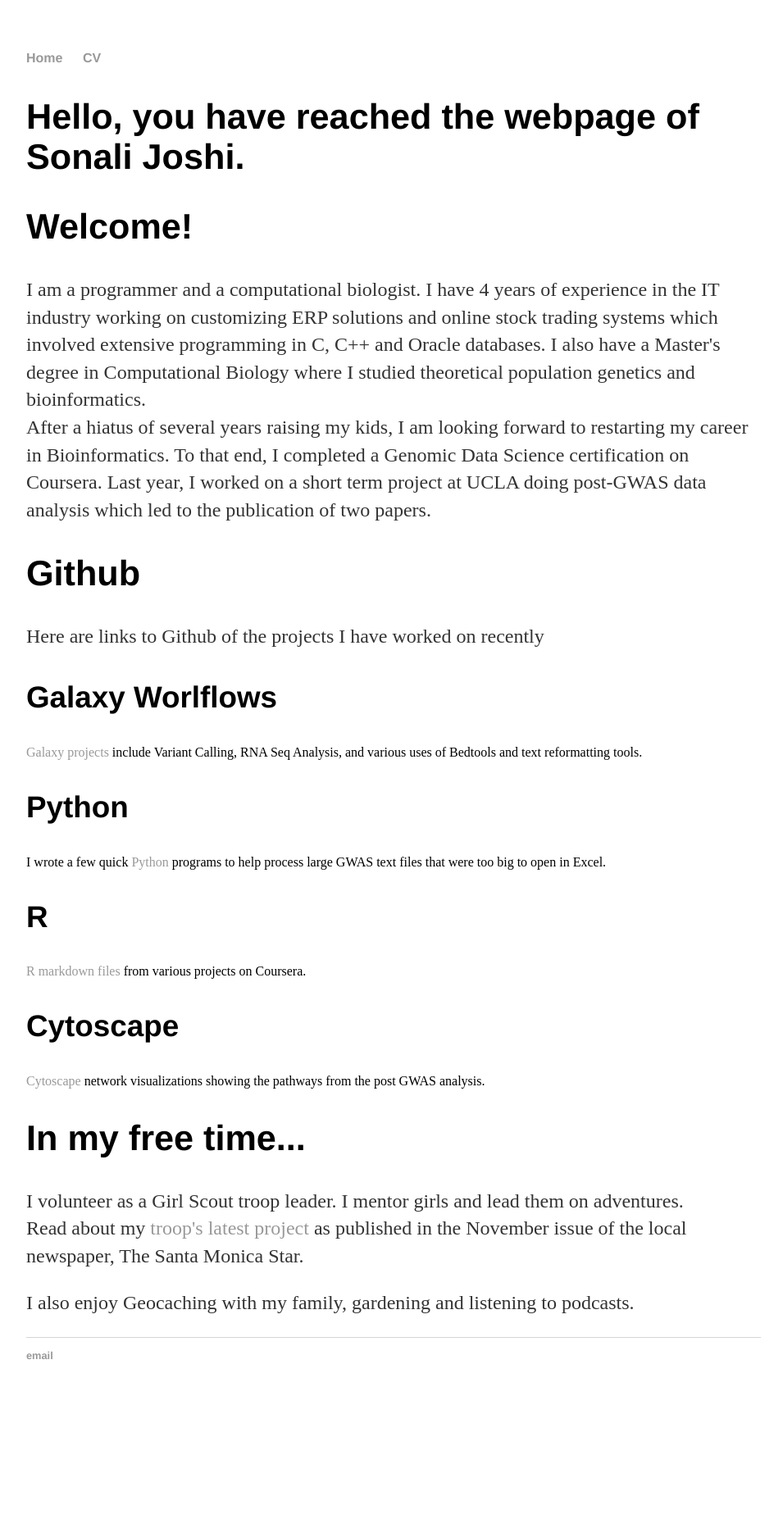
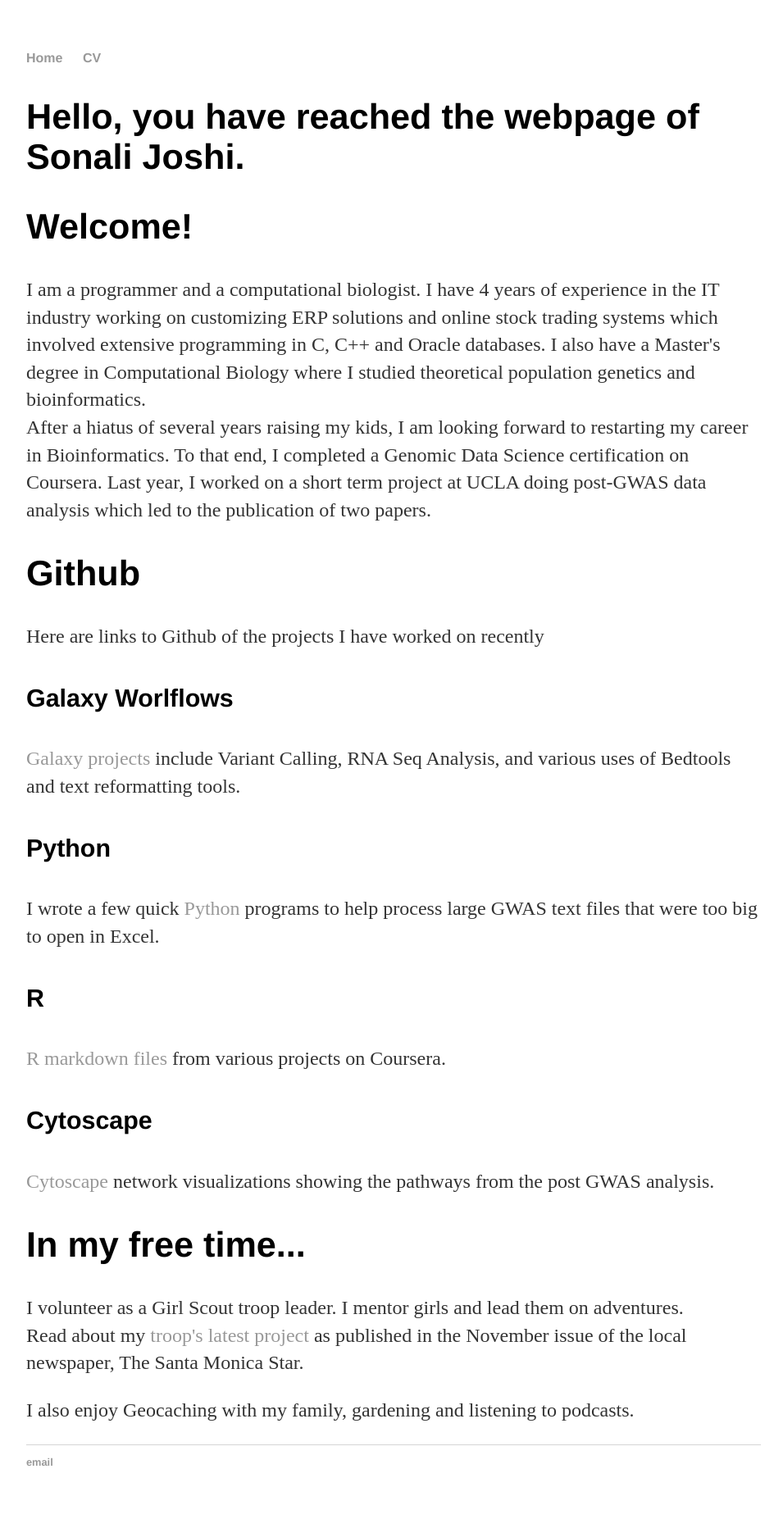
Before and after one commit to sonjoshi/sonjoshi, a Jekyll site: the page built from index.html, in a window 1280 px wide. Shown: the whole page at 82% size, without its empty margins (160-1115 px from the left). Built offline with Jekyll 4.4.1, drawn with Linux system fonts in a browser that asks for light colours; before the commit the page ends 1723 px from its top, so only the background shows below that.

```diff
--- a/index.html
+++ b/index.html
@@ -18,10 +18,10 @@ title: Sonali Joshi
 <div class="blurb">
 	<h2> Github </h2> <p> Here are links to Github of the projects I have worked on recently
 
-	<h3> Galaxy Worlflows </h3>  <a href="https://github.com/sonjoshi/Galaxy-Workflows">Galaxy projects</a> include Variant Calling, RNA Seq Analysis, and various uses of Bedtools and text reformatting tools.
-	<h3> Python </h3> I wrote a few quick <a href="https://github.com/sonjoshi/GWASdata"> Python</a> programs to help process large GWAS text files that were too big to open in Excel.
-	<h3> R </h3> <a href="https://github.com/sonjoshi/DataScientistToolbox"> R markdown files</a> from various projects on Coursera.
-	<h3> Cytoscape </h3> <a href="https://github.com/sonjoshi/CytoscapeVisualizations">Cytoscape</a> network visualizations showing the pathways from the post GWAS analysis.
+	<h4> Galaxy Worlflows </h4> <p> <a href="https://github.com/sonjoshi/Galaxy-Workflows">Galaxy projects</a> include Variant Calling, RNA Seq Analysis, and various uses of Bedtools and text reformatting tools.
+	<h4> Python </h4> <p> I wrote a few quick <a href="https://github.com/sonjoshi/GWASdata"> Python</a> programs to help process large GWAS text files that were too big to open in Excel.
+	<h4> R </h4> <p><a href="https://github.com/sonjoshi/DataScientistToolbox"> R markdown files</a> from various projects on Coursera.
+	<h4> Cytoscape </h4> <p><a href="https://github.com/sonjoshi/CytoscapeVisualizations">Cytoscape</a> network visualizations showing the pathways from the post GWAS analysis.
 
 </div><!-- /.blurb -->
 
```
